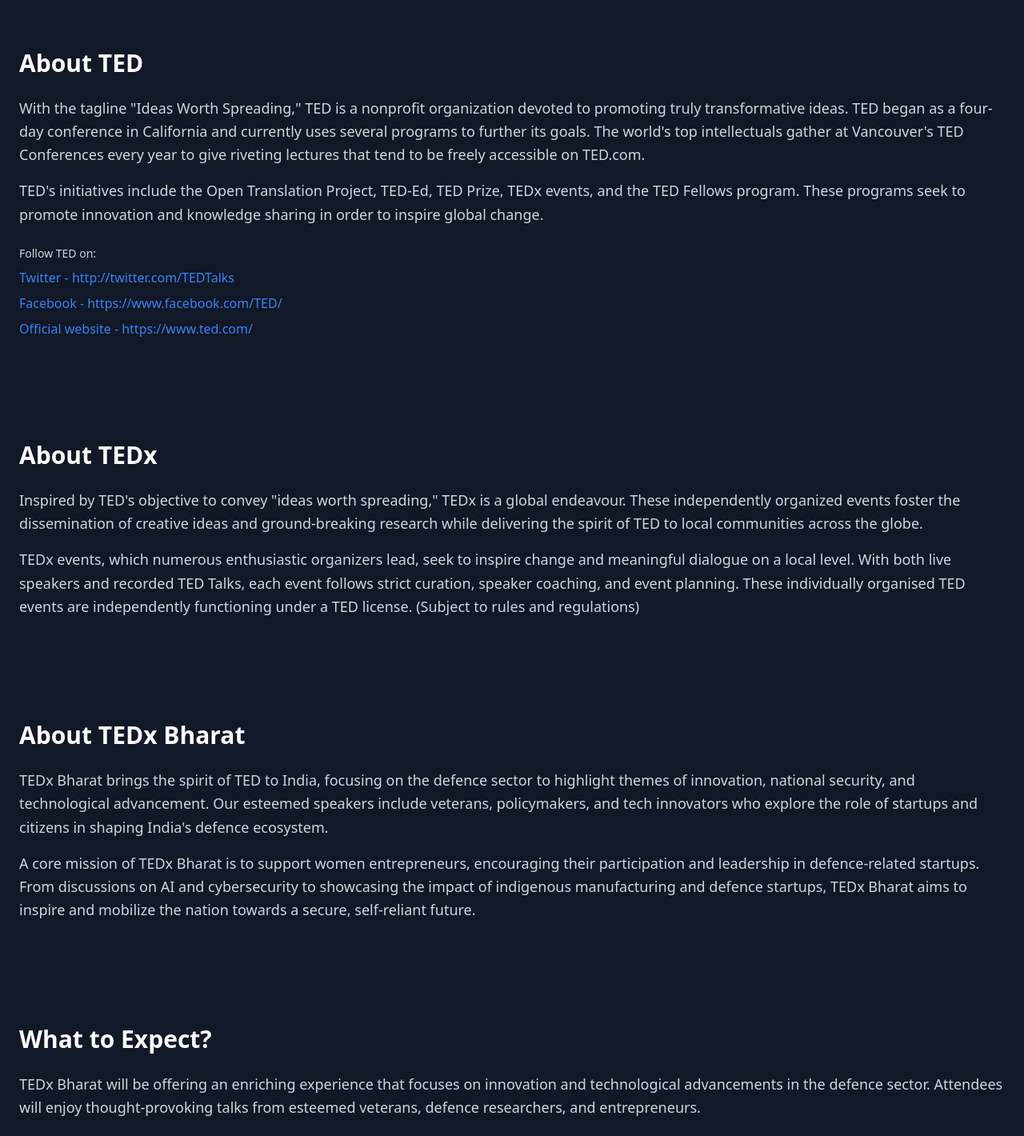
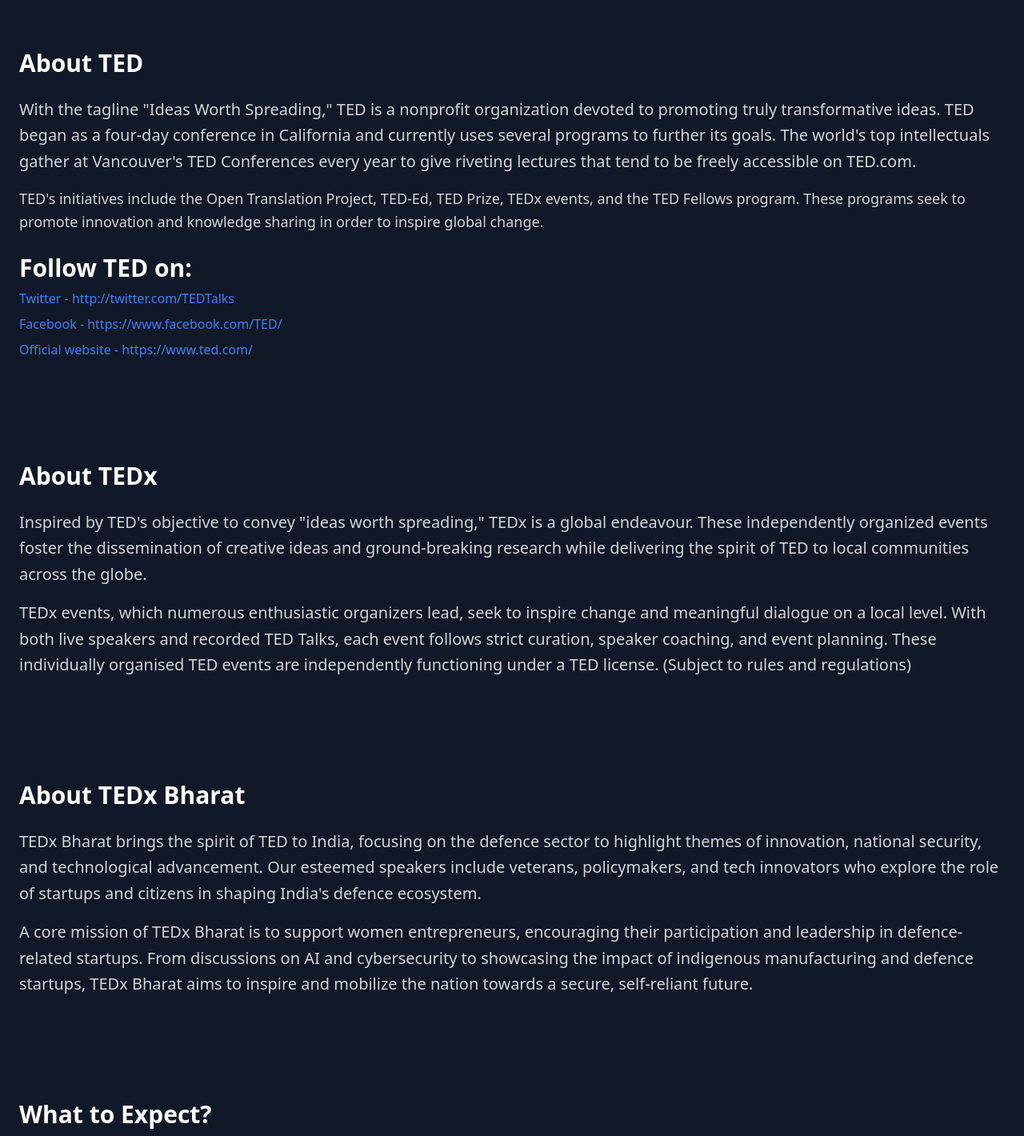
Before and after one commit to ANUXR4G/Nebula-Accelerator, a Next.js app: page /tedx in a window 1280 px wide. Shown: the part 340-1760 px from the top of the page at 80% size. Built offline with nearby package versions, Linux system fonts and the light colour scheme.

Commit message:
Initial Commit

```diff
--- a/src/app/tedx/tedxbharatpage.jsx
+++ b/src/app/tedx/tedxbharatpage.jsx
@@ -20,14 +20,14 @@
       <section className="py-16 px-6 bg-gray-900">
         <div className="max-w-7xl mx-auto">
           <h2 className="text-3xl font-bold text-white mb-6">About TED</h2>
-          <p className="text-lg leading-relaxed text-gray-300">
+          <p className="text-xl leading-relaxed text-gray-300">
             With the tagline "Ideas Worth Spreading," TED is a nonprofit organization devoted to promoting truly transformative ideas. TED began as a four-day conference in California and currently uses several programs to further its goals. The world's top intellectuals gather at Vancouver's TED Conferences every year to give riveting lectures that tend to be freely accessible on TED.com.
           </p>
           <p className="mt-4 text-lg text-gray-300 leading-relaxed">
             TED's initiatives include the Open Translation Project, TED-Ed, TED Prize, TEDx events, and the TED Fellows program. These programs seek to promote innovation and knowledge sharing in order to inspire global change.
           </p>
           <div className="mt-6">
-            <p className="text-sm text-gray-300">
+            <p className="text-3xl font-bold text-white">
               Follow TED on:
             </p>
             <ul className="mt-2 space-y-2">
@@ -70,10 +70,10 @@
       <section className="py-16 px-6 bg-gray-900">
         <div className="max-w-7xl mx-auto">
           <h2 className="text-3xl font-bold text-white mb-6">About TEDx</h2>
-          <p className="text-lg leading-relaxed text-gray-300">
+          <p className="text-xl leading-relaxed text-gray-300">
             Inspired by TED's objective to convey "ideas worth spreading," TEDx is a global endeavour. These independently organized events foster the dissemination of creative ideas and ground-breaking research while delivering the spirit of TED to local communities across the globe.
           </p>
-          <p className="mt-4 text-lg leading-relaxed text-gray-300">
+          <p className="mt-4 text-xl leading-relaxed text-gray-300">
             TEDx events, which numerous enthusiastic organizers lead, seek to inspire change and meaningful dialogue on a local level. With both live speakers and recorded TED Talks, each event follows strict curation, speaker coaching, and event planning. These individually organised TED events are independently functioning under a TED license. (Subject to rules and regulations)
           </p>
         </div>
@@ -83,10 +83,10 @@
       <section className="py-16 px-6 bg-gray-900">
         <div className="max-w-7xl mx-auto">
           <h2 className="text-3xl font-bold text-white mb-6">About TEDx Bharat</h2>
-          <p className="text-lg leading-relaxed text-gray-300">
+          <p className="text-xl leading-relaxed text-gray-300">
             TEDx Bharat brings the spirit of TED to India, focusing on the defence sector to highlight themes of innovation, national security, and technological advancement. Our esteemed speakers include veterans, policymakers, and tech innovators who explore the role of startups and citizens in shaping India's defence ecosystem.
           </p>
-          <p className="mt-4 text-lg leading-relaxed text-gray-300">
+          <p className="mt-4 text-xl leading-relaxed text-gray-300">
             A core mission of TEDx Bharat is to support women entrepreneurs, encouraging their participation and leadership in defence-related startups. From discussions on AI and cybersecurity to showcasing the impact of indigenous manufacturing and defence startups, TEDx Bharat aims to inspire and mobilize the nation towards a secure, self-reliant future.
           </p>
         </div>
@@ -96,10 +96,10 @@
       <section className="py-16 px-6 bg-gray-900">
         <div className="max-w-7xl mx-auto">
           <h2 className="text-3xl font-bold text-white mb-6">What to Expect?</h2>
-          <p className="text-lg leading-relaxed text-gray-300">
+          <p className="text-xl leading-relaxed text-gray-300">
             TEDx Bharat will be offering an enriching experience that focuses on innovation and technological advancements in the defence sector. Attendees will enjoy thought-provoking talks from esteemed veterans, defence researchers, and entrepreneurs.
           </p>
-          <p className="mt-4 text-lg leading-relaxed text-gray-300">
+          <p className="mt-4 text-xl leading-relaxed text-gray-300">
             Through engaging discussions on AI, cybersecurity, and encouraging women entrepreneurship, TEDx Bharat inspires a collective effort towards a secure, self-reliant future. Join us to celebrate the diverse and resilient contributions that define Bharat’s defence landscape!
           </p>
         </div>
```
